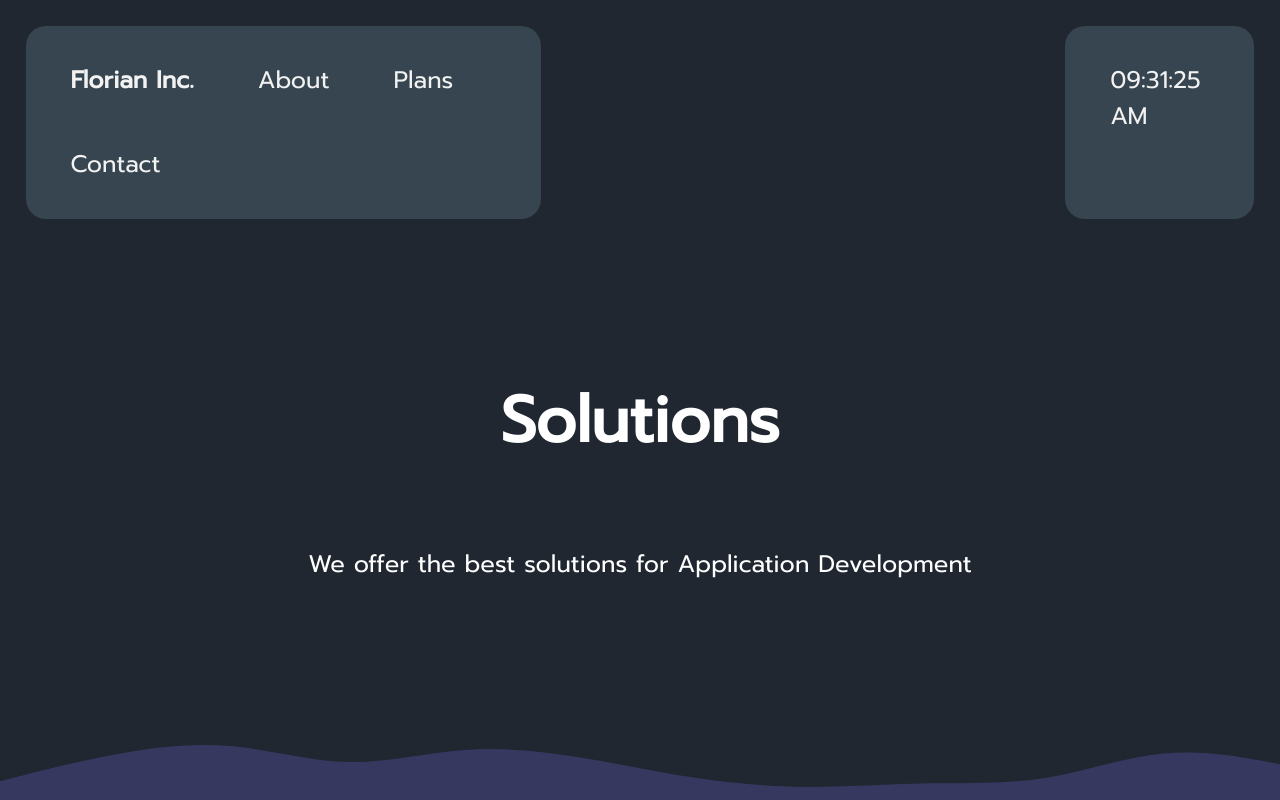
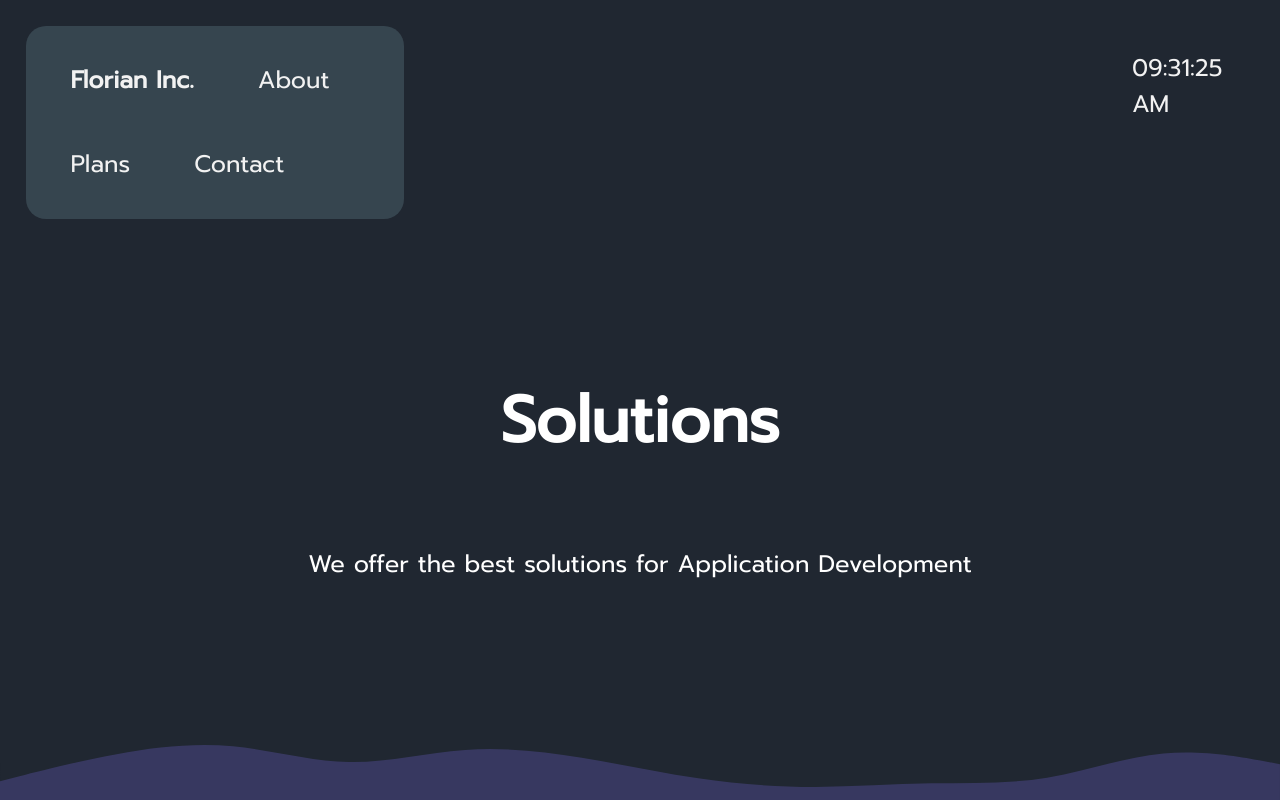
Before and after one commit to iPwnds/Company-Website, a plain HTML site: page index.html in a window 1280 px wide. Shown: the top 800 px of the page. Drawn offline with nearby package versions, Linux system fonts and the light colour scheme; a script that the page names is missing.

Commit message:
small style changes

```diff
--- a/index.html
+++ b/index.html
@@ -27,8 +27,7 @@
         <a href="plans.html" data-aos="fade-right"><p>Plans</p></a>
         <a href="contact.html" data-aos="fade-right"><p>Contact</p></a>
       </div>
-        <div id="paddingl"></div>
-      <div class="topnav_color" data-aos="zoom-out">
+      <div style="padding-left: 87vh;">
         <a data-aos="fade-in"><p id="clock" onload="currentTime()"></p></a>
       </div>
     </div>
@@ -104,7 +103,7 @@
         <i style="padding-left: 47.5vh;">&copy; Copyright 2021-<script>
           document.write(new Date().getFullYear())
         </script> Florian Braun</i>
-        <b class="blueuk" style="padding-left: 52.5vh;">We Stand </b><b class="yellowuk">With Ukraine</b>
+        <b style="padding-left: 52.5vh; color: #0057b7;">We Stand </b><b style="color: #ffd700;">With Ukraine</b>
       </div>
     </div>
     </footer>
```
